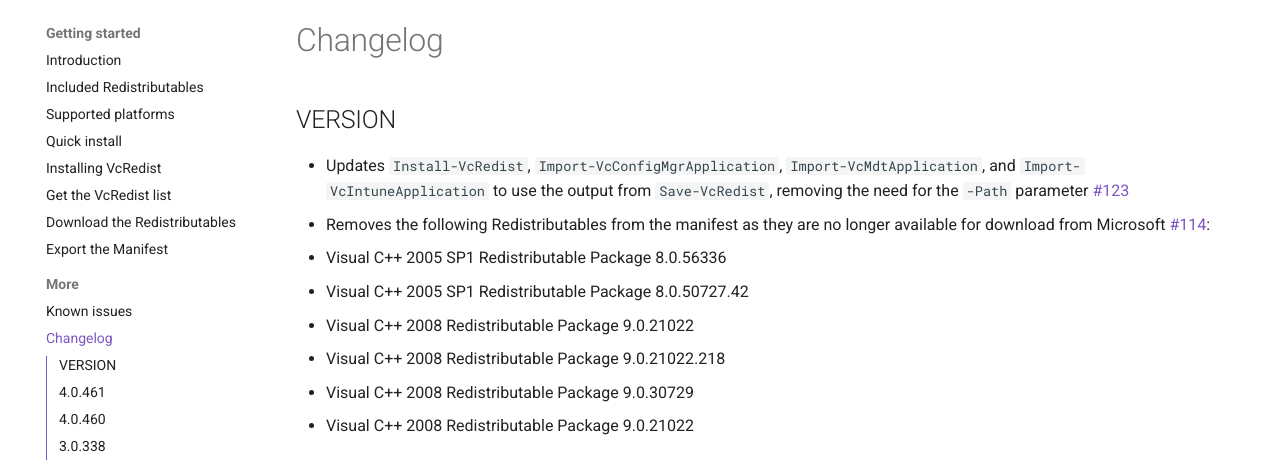
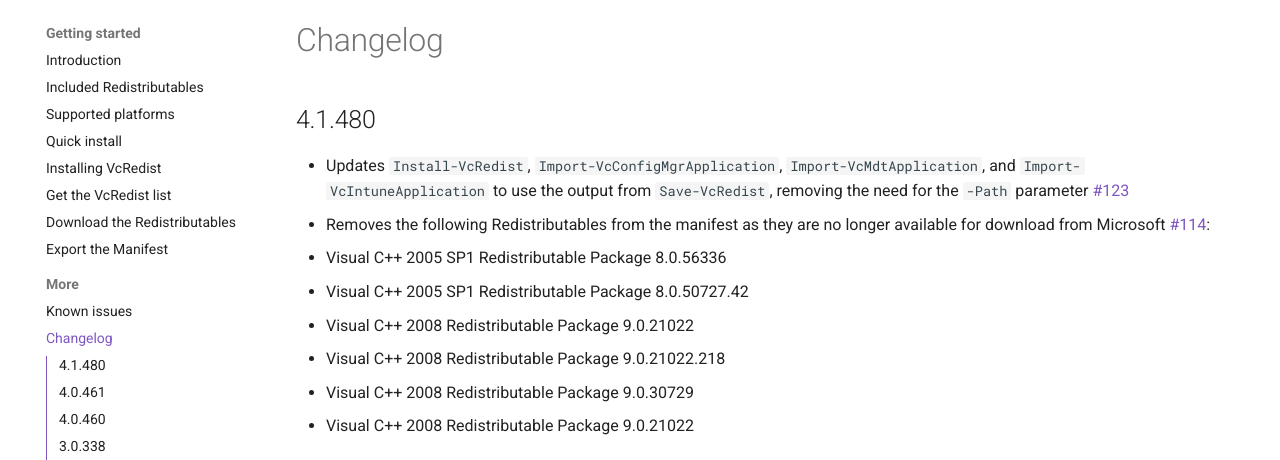
Before and after one commit to aaronparker/vcredist, an MkDocs documentation site: the page built from docs/changelog.md, in a window 1280 px wide and 900 px high. Shown: the part 126-586 px from the top of the window. Built offline with MkDocs 1.6.1 and Material for MkDocs 9.7.7, drawn with Linux system fonts in a browser that asks for light colours; comment, search, counter and statistics services are not loaded.

Commit message:
Update changelog.md

```diff
--- a/docs/changelog.md
+++ b/docs/changelog.md
@@ -1,6 +1,6 @@
 # Changelog
 
-## VERSION
+## 4.1.480
 
 * Updates `Install-VcRedist`, `Import-VcConfigMgrApplication`, `Import-VcMdtApplication`, and `Import-VcIntuneApplication` to use the output from `Save-VcRedist`, removing the need for the `-Path` parameter [#123](https://github.com/aaronparker/vcredist/discussions/123)
 * Removes the following Redistributables from the manifest as they are no longer available for download from Microsoft [#114](https://github.com/aaronparker/vcredist/issues/114):
```
